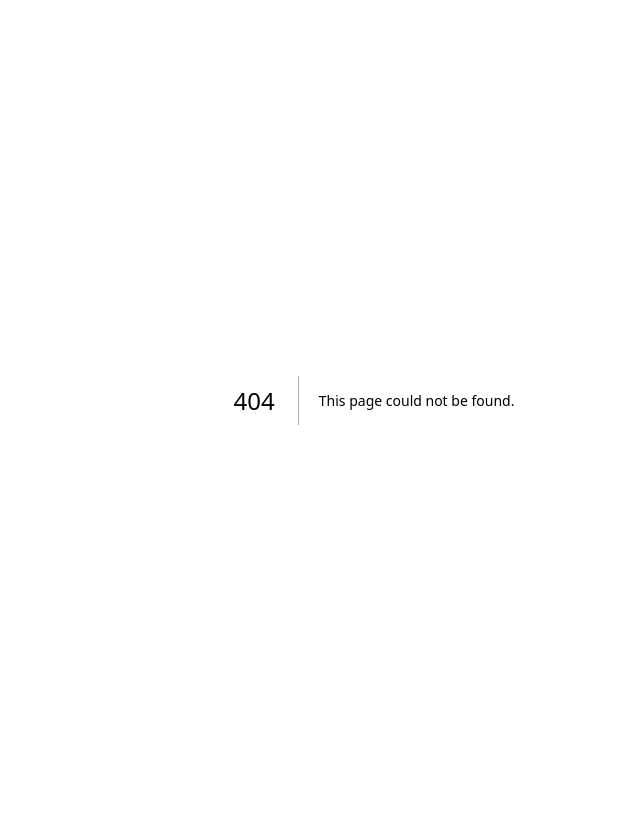
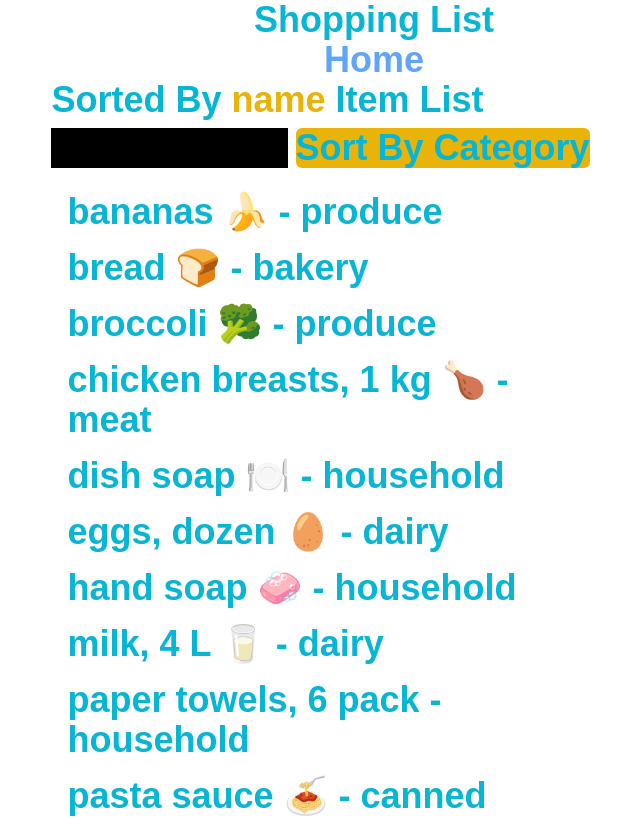
Before and after one commit to Promaveus/cprg306-assignments, a Next.js app: page /week-6 in a window 1280 px wide. Before the commit this address had no page. Shown: the top 818 px of the page, without its empty margins (266-906 px from the left). Built offline with nearby package versions, Linux system fonts and the light colour scheme.

Commit message:
Lab 6
Reads a json file and renders the items of the list by name. The page will display a button to change the sorting order of the list between name and category.

```diff
--- a/app/page.js
+++ b/app/page.js
@@ -21,6 +21,10 @@ export default function Home() {
         <li>
           <Link className = "text-blue-400" href=".\week-5">Lab 5 page</Link>
         </li>
+
+        <li>
+          <Link className = "text-blue-400" href=".\week-6">Lab 6 page</Link>
+        </li>
       </ul>
    </main>
   );
--- /dev/null
+++ b/app/week-6/item-list.js
@@ -0,0 +1,56 @@
+"use client";
+
+import { useState } from "react";
+import Item from "./item";
+import items from './items.json';
+
+export default function ItemList(){
+    const[sortBy, setSortBy] = useState('name');
+    const[btn1Style, setB1Style] = useState( "bg-black text-black");
+    const[btn2Style, setB2Style] = useState( "bg-yellow-500 rounded-md m-2");
+
+    const sortedItems = [...items].sort((a, b) => {
+      //Checks the state of sortBy and renders the list based on what it is set to
+      if (sortBy === 'name') {
+          return a.name.localeCompare(b.name);
+        } else if (sortBy === 'category') {
+          return a.category.localeCompare(b.category);
+        }
+        return 0;
+      });
+
+      //Onclick based on sortBy change the value of sortBy and change the tailwind styling of both buttons
+      const handleClick = () =>{
+
+        if(sortBy === 'name'){
+            setSortBy('category');
+            setB1Style("bg-yellow-500 rounded-md m-2");
+            setB2Style("bg-black text-black");
+
+        }else if(sortBy === 'category'){
+            setSortBy('name');
+            setB1Style("bg-black text-black");
+            setB2Style("bg-yellow-500 rounded-md m-2");
+        };
+      }
+      return (
+        <div>
+          {/* Displays what the list is being sorted by currently */}
+          <h1>Sorted By <span className="text-yellow-500">{sortBy}</span> Item List</h1>
+
+          {/* button displays to change the sorting of the list */}
+          <button  className={btn1Style} onClick={handleClick}> Sort By Name</button>
+          <button  className={btn2Style} onClick={handleClick}> Sort By Category</button>
+
+
+          {/* Display sorted items */}
+          <ul>
+            {sortedItems.map(item => (
+              <li className="bg-white m-4 w-3/4 rounded-lg" key={item.id}>
+                {item.name} - {item.category}
+              </li>
+            ))}
+          </ul>
+        </div>
+      );
+}
--- /dev/null
+++ b/app/week-6/item.js
@@ -0,0 +1,10 @@
+export default function Item(props){
+
+    return(
+        <main>
+            <li>Name: {props.name}</li>
+            <li>Quantity: {props.quantity}</li>
+            <li>category: {props.category}</li>
+        </main>
+    )
+}
--- /dev/null
+++ b/app/week-6/items.json
@@ -0,0 +1,74 @@
+[
+    {
+      "id": "1h2GJKH12gkHG31h1H",
+      "name": "milk, 4 L 🥛",
+      "quantity": 1,
+      "category": "dairy"
+    },
+    {
+      "id": "2KJH3k2j3H1k2J3K1H",
+      "name": "bread 🍞",
+      "quantity": 2,
+      "category": "bakery"
+    },
+    {
+      "id": "3h2KJH3k2j3H1k2J3",
+      "name": "eggs, dozen 🥚",
+      "quantity": 2,
+      "category": "dairy"
+    },
+    {
+      "id": "4k2J3K1H2GJKH12gk",
+      "name": "bananas 🍌",
+      "quantity": 6,
+      "category": "produce"
+    },
+    {
+      "id": "5H1h1H2KJH3k2j3H",
+      "name": "broccoli 🥦",
+      "quantity": 3,
+      "category": "produce"
+    },
+    {
+      "id": "6H1k2J3K1H2GJKH1",
+      "name": "chicken breasts, 1 kg 🍗",
+      "quantity": 1,
+      "category": "meat"
+    },
+    {
+      "id": "7gkHG31h1H2KJH3k",
+      "name": "pasta sauce 🍝",
+      "quantity": 3,
+      "category": "canned goods"
+    },
+    {
+      "id": "8j3H1k2J3K1H2GJK",
+      "name": "spaghetti, 454 g 🍝",
+      "quantity": 2,
+      "category": "dry goods"
+    },
+    {
+      "id": "9H12gkHG31h1H2KJ",
+      "name": "toilet paper, 12 pack 🧻",
+      "quantity": 1,
+      "category": "household"
+    },
+    {
+      "id": "10H3k2j3H1k2J3K1",
+      "name": "paper towels, 6 pack",
+      "quantity": 1,
+      "category": "household"
+    },
+    {
+      "id": "11k2J3K1H2GJKH12",
+      "name": "dish soap 🍽️",
+      "quantity": 1,
+      "category": "household"
+    },
+    {
+      "id": "12GJKH12gkHG31h1",
+      "name": "hand soap 🧼",
+      "quantity": 4,
+      "category": "household"
+    }
+  ]
--- /dev/null
+++ b/app/week-6/page.js
@@ -0,0 +1,17 @@
+import ItemList from "./item-list";
+import Link from "next/link";
+
+export default function Page(){
+
+    //Displays the ItemList
+    return(
+        <h1 className="text-4xl font-bold text-cyan-500 place-items-center"> Shopping List
+            <p>
+                <Link className = "text-blue-400" href="..">Home</Link>
+            </p>
+            <main>
+                <ItemList></ItemList>
+            </main>
+        </h1>
+    )
+}
```
